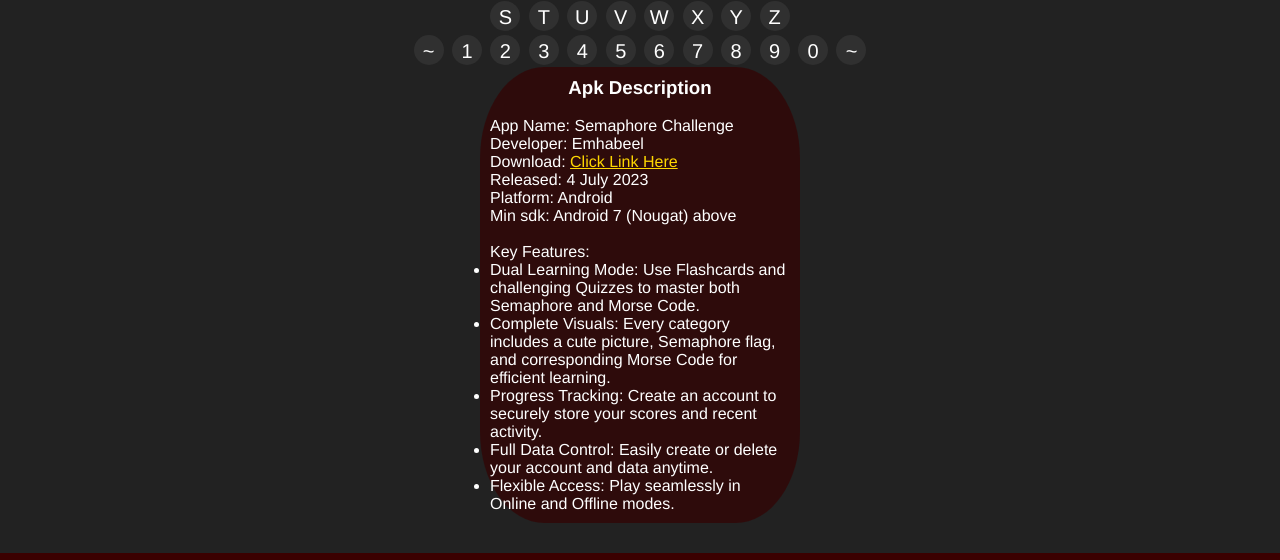
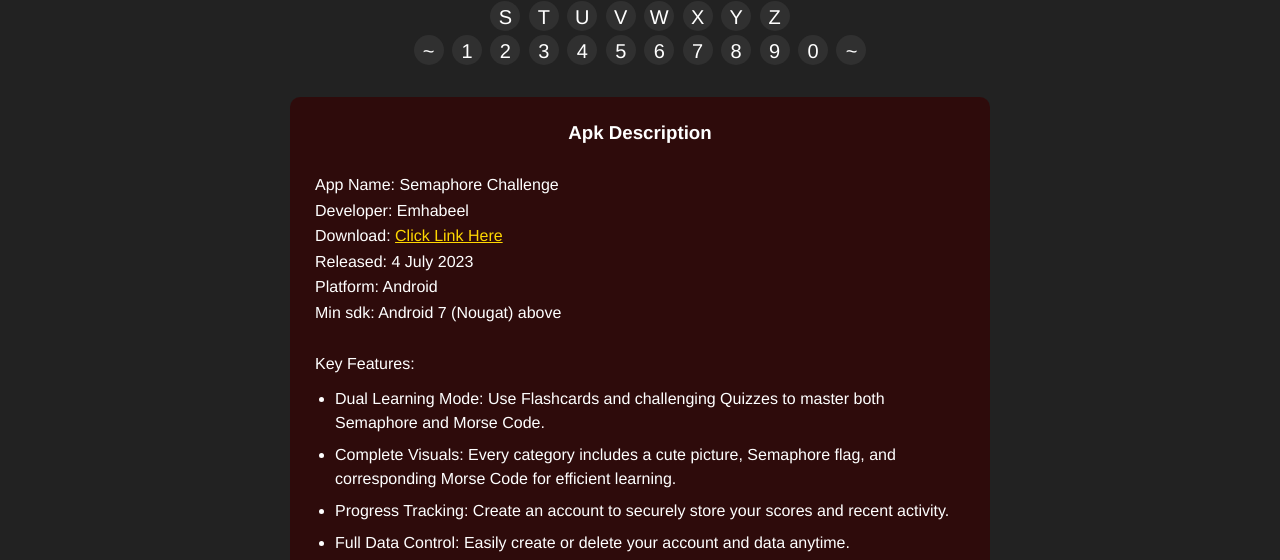
Before and after one commit to mrscaramanga/semaphore-challenge, a plain HTML site: page index.html in a window 1280 px wide. Shown: the part 1391-1951 px from the top of the page. Drawn offline with nearby package versions, Linux system fonts and the light colour scheme.

Commit message:
Update stylesheet.css

```diff
--- a/stylesheet.css
+++ b/stylesheet.css
@@ -545,14 +545,29 @@ input[type=radio]:checked ~ .option {
   background-color: #A3090E;
 }
 .apk-desc {
-  width: 25%;
-  padding: 10px;
-  margin: 0 auto;
-  align-items: center;
-  justify-content: center;
-  border-radius: 20%;
+  max-width: 700px;
+  width: 90%;
+  padding: 25px;
+  margin: 30px auto;
+  border-radius: 10px;
+  background-color: #360000a6;
   background-color: #360000a6;
   position: relative;
+}
+.apk-desc h3 {
+    margin-bottom: 10px;
+}
+.apk-desc p {
+    line-height: 1.6;
+}
+.apk-desc ul {
+    list-style-type: disc;
+    margin-top: 10px;
+    padding-left: 20px;
+}
+.apk-desc li {
+    margin-bottom: 8px;
+    line-height: 1.5;
 }
 .apk-desc a {
   text-decoration: underline; color: gold;
```
